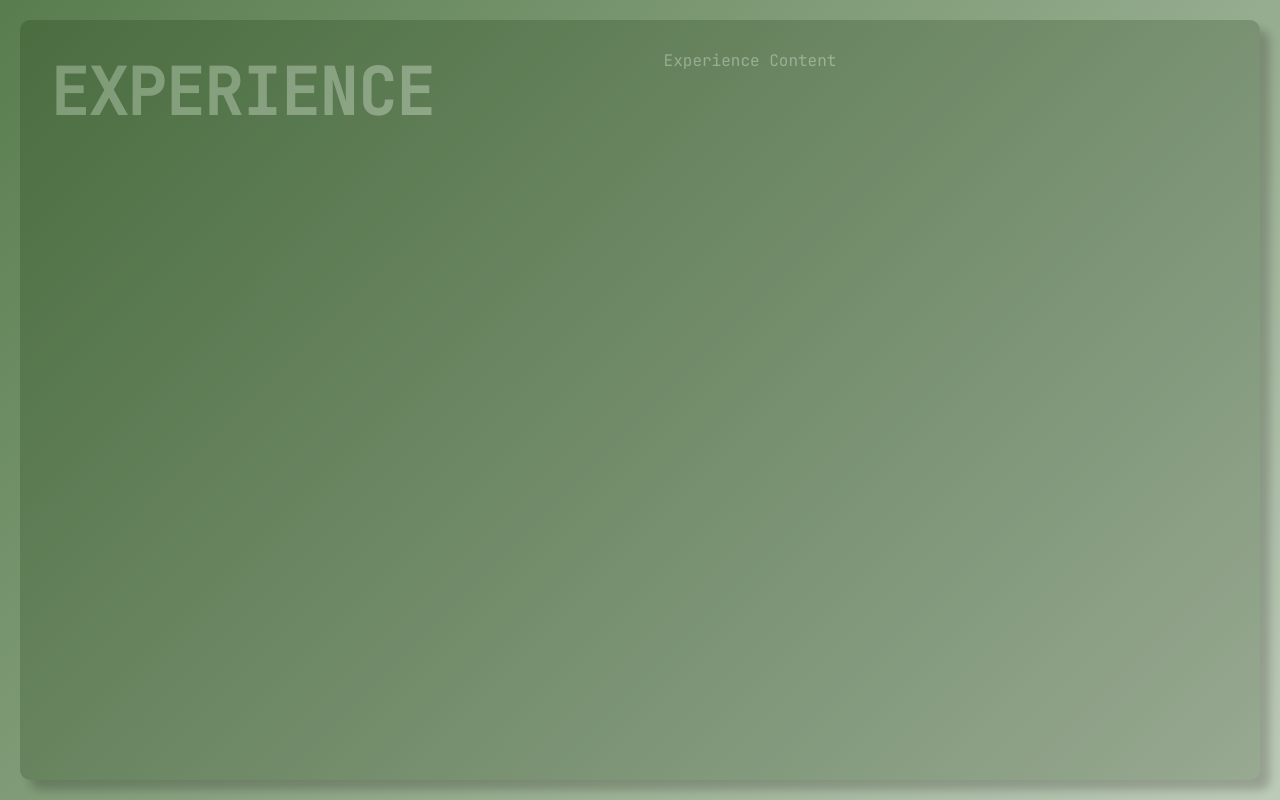
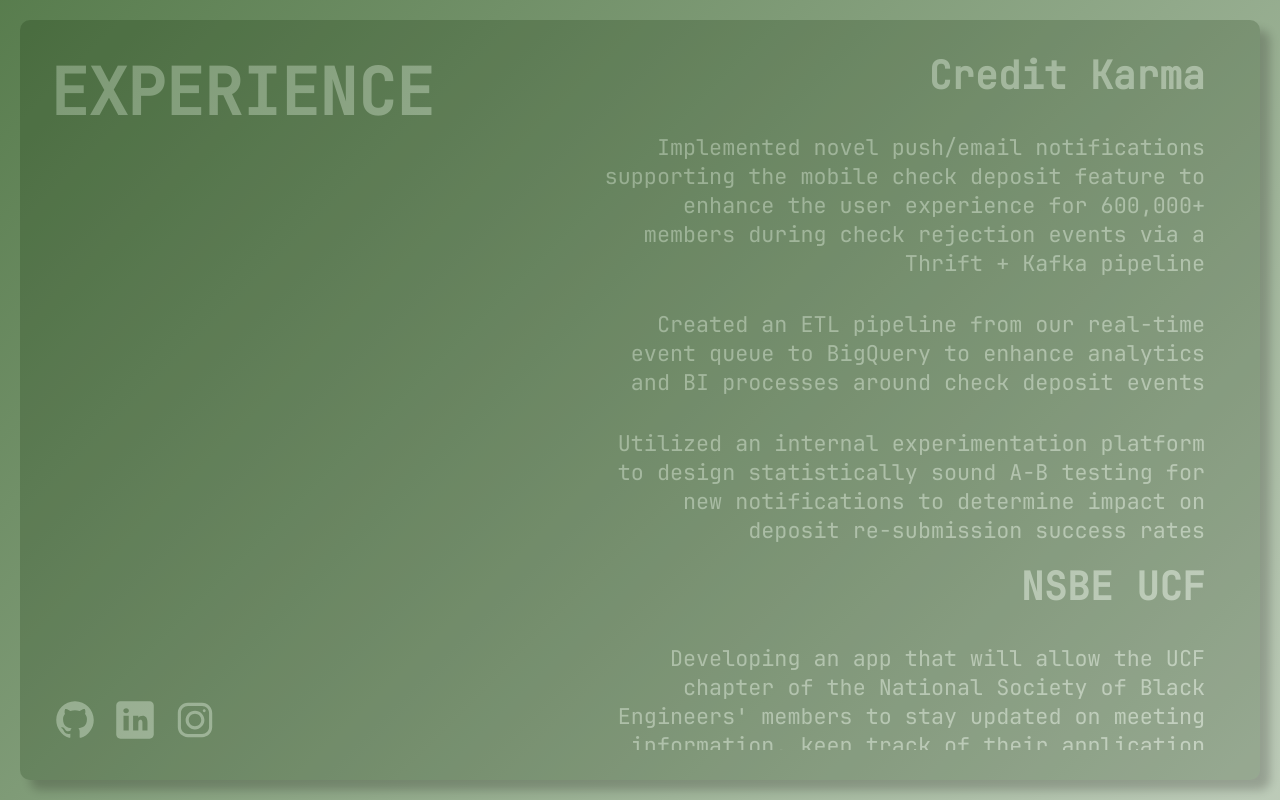
Before and after one commit to AlainAmbrose/portfolio, a React (Create React App) app: page /experience in a window 1280 px wide. Built offline with nearby package versions, Linux system fonts and the light colour scheme.

Commit message:
removed skills tab and started work on experience page

```diff
--- a/src/pages/ExperiencePage.js
+++ b/src/pages/ExperiencePage.js
@@ -2,17 +2,24 @@ import "../App.css";
 import GitHubSVG from "../images/GitHub.svg";
 import LinkedInSVG from "../images/LinkedIn.svg";
 import InstagramSVG from "../images/Instagram.svg";
+import "../App.css";
+import SunGreen from "../images/Sun-Green.svg";
+import GitHubWhite from "../images/GitHub-White.svg";
+import LinkedInWhite from "../images/LinkedIn-White.svg";
+import InstagramWhite from "../images/Instagram-White.svg";
+import SunWhite from "../images/Sun-White.svg";
+import MoonWhite from "../images/Moon-White.png";
 
 function ExperiencePage() {
   const leftDivStyle = {
-    flex: "0 0 48%",
+    flex: "0 0 38%",
     display: "flex",
     flexDirection: "column",
     justifyContent: "space-between",
   };
 
   const rightDivStyle = {
-    flex: "0 0 48%",
+    flex: "0 0 58%",
     display: "flex",
     flexDirection: "column",
     justifyContent: "flex-start",
@@ -26,7 +33,7 @@ function ExperiencePage() {
     justifyContent: "left",
   };
 
-  const aboutContentStyle = {
+  const experienceContentStyle = {
     flex: "0 0 70%",
     display: "flex",
     flexDirection: "column",
@@ -40,24 +47,27 @@ function ExperiencePage() {
         <div style={{ flex: "0 0 15%" }}>
           <h1 style={{ fontSize: "5vw", fontWeight: "800" }}> EXPERIENCE </h1>
         </div>
+        <div style={descriptionStyle}>
+          <div style={{ flex: "0 0 70%" }}></div>
+        </div>
         <div>
           <a href="https://www.github.com/AlainAmbrose">
             <img
-              src={GitHubSVG}
+              src={GitHubWhite}
               alt="GitHub Link"
               style={{ marginRight: "10px", height: "50px", width: "50px" }}
             />
           </a>
           <a href="https://www.linkedin.com/in/alain-ambrose">
             <img
-              src={LinkedInSVG}
+              src={LinkedInWhite}
               alt="LinkedIn Link"
               style={{ marginRight: "10px", height: "50px", width: "50px" }}
             />
           </a>
           <a href="https://www.instagram.com/alainambrose911/">
             <img
-              src={InstagramSVG}
+              src={InstagramWhite}
               alt="Instagram Link"
               style={{ marginRight: "10px", height: "50px", width: "50px" }}
             />
@@ -65,7 +75,44 @@ function ExperiencePage() {
         </div>
       </div>
       <div style={rightDivStyle}>
-        <p>Experience Content</p>
+        <div style={experienceContentStyle}>
+          <h1>Credit Karma</h1>
+          <section id="Credit-Karma">
+            <ul className="info-list">
+              <li>
+                Implemented novel push/email notifications supporting the mobile
+                check deposit feature to enhance the user experience for
+                600,000+ members during check rejection events via a Thrift +
+                Kafka pipeline{" "}
+              </li>
+              <li>
+                Created an ETL pipeline from our real-time event queue to
+                BigQuery to enhance analytics and BI processes around check
+                deposit events
+              </li>
+              <li>
+                Utilized an internal experimentation platform to design
+                statistically sound A-B testing for new notifications to
+                determine impact on deposit re-submission success rates
+              </li>
+            </ul>
+          </section>
+          <h1>NSBE UCF</h1>
+          <section id="NSBE">
+            <ul className="info-list">
+              <li>
+                Developing an app that will allow the UCF chapter of the
+                National Society of Black Engineers' members to stay updated on
+                meeting information, keep track of their application and chapter
+                status, and view convention information{" "}
+              </li>
+              <li>
+                Volunteer with the TORCH committee to bring engineering concepts
+                to the attention of underprivileged children
+              </li>
+            </ul>
+          </section>
+        </div>
       </div>
     </div>
   );
--- a/src/pages/LandingPage.js
+++ b/src/pages/LandingPage.js
@@ -173,14 +173,14 @@ function LandingPage() {
                 About
               </button>
             </li>
-            <li className="navLi">
+            {/* <li className="navLi">
               <button
                 type="button"
                 onClick={(event) => handleNavClick(event, "skills")}
               >
                 Skills
               </button>
-            </li>
+            </li> */}
             <li className="navLi">
               <button
                 type="button"
```
Also changed, not shown: src/images/Alain.jpg (added).
